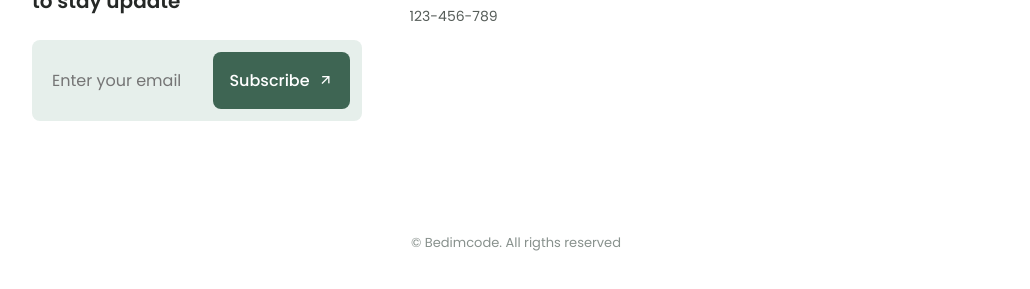
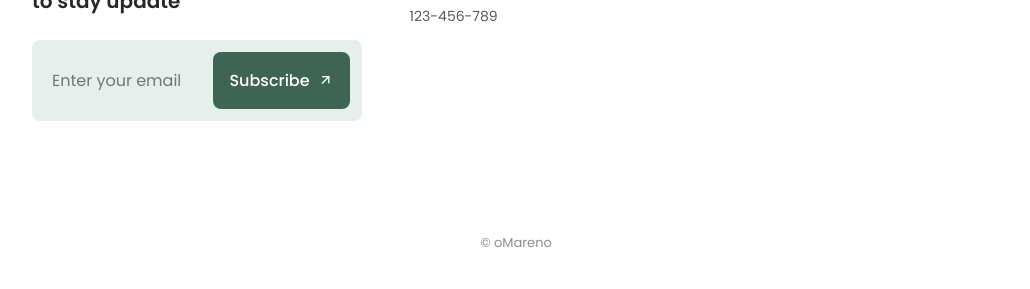
Before and after one commit to OmarAbdelhamed/Plants-Store, a plain HTML site: page index.html in a window 1280 px wide. Shown: the part 4288-4577 px from the top of the page, without its empty margins (124-1154 px from the left). Drawn offline with nearby package versions, Linux system fonts and the light colour scheme.

Commit message:
Update index.html

```diff
--- a/index.html
+++ b/index.html
@@ -492,7 +492,7 @@
                 </div>
             </div>
 
-            <p class="footer__copy">&#169; Bedimcode. All rigths reserved</p>
+            <p class="footer__copy">&#169; oMareno</p>
         </footer>
 
         <!- SCROLL UP -->
```
